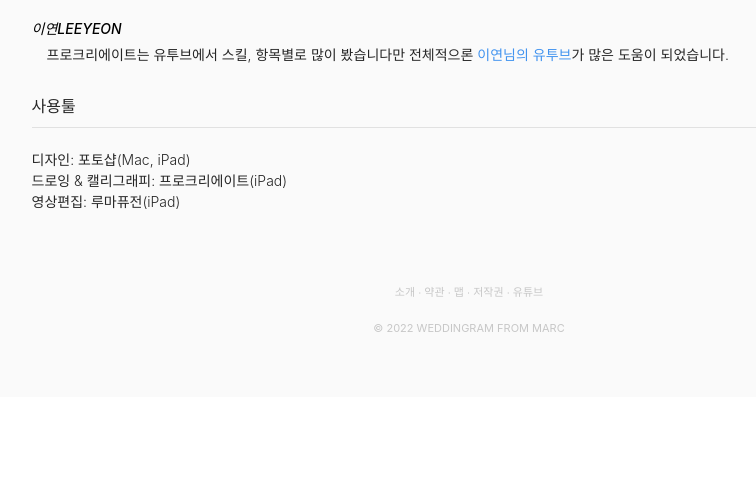
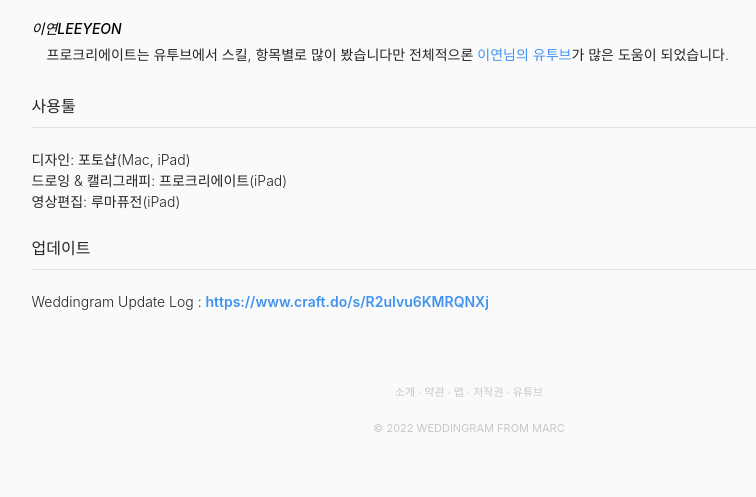
Before and after one commit to ngine-zz/Weddingram, a Django app: page /content/about/ in a window 1280 px wide. Shown: the part 4924-5421 px from the top of the page, without its empty margins (171-927 px from the left). Before the commit the page ends 5321 px from the top, so only its background shows below. Run offline with Django 4.2, Linux system fonts and the light colour scheme; some libraries are stand-ins or nearby versions.

Commit message:
update log

```diff
--- a/templates/Weddingram/about.html
+++ b/templates/Weddingram/about.html
@@ -228,6 +228,13 @@
                      영상편집: 루마퓨전(iPad)
                      <br><br></dd>
                   </dd>
+
+                <!-- 기타 -->
+                <dt>업데이트</dt>
+                  <dd><br>
+                     Weddingram Update Log : <a href="https://www.craft.do/s/R2uIvu6KMRQNXj" target="_blank" class="pd">https://www.craft.do/s/R2uIvu6KMRQNXj</a>
+                     <br><br></dd>
+                  </dd>
             </dl>
         </div>
 
--- a/templates/Weddingram/base.html
+++ b/templates/Weddingram/base.html
@@ -3,7 +3,7 @@
 <html lang="en">
     <head>
         <meta charset="UTF-8" />
-        <meta name="viewport" content="width=device-width, initial-scale=1.0" />
+        <meta name="viewport" content="width=device-width, initial-scale=1.0, maximum-scale=1, user-scalable=no" />
         <meta http-equiv="X-UA-Compatible" content="ie=edge" />
         <title>
             {% block title %}
```
